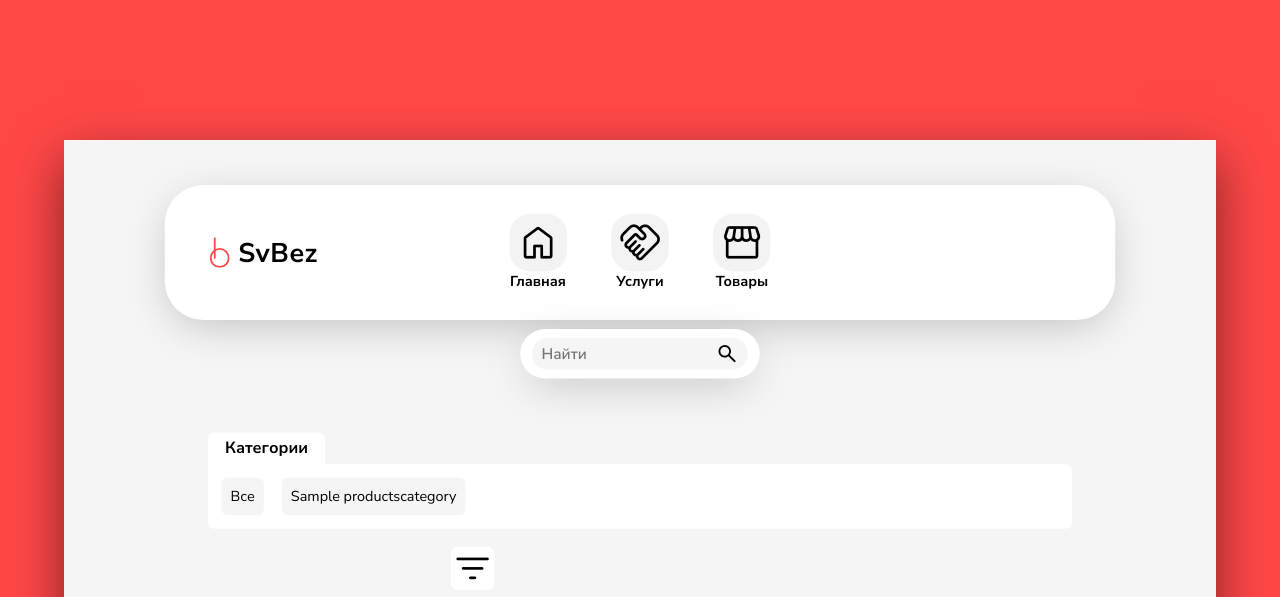
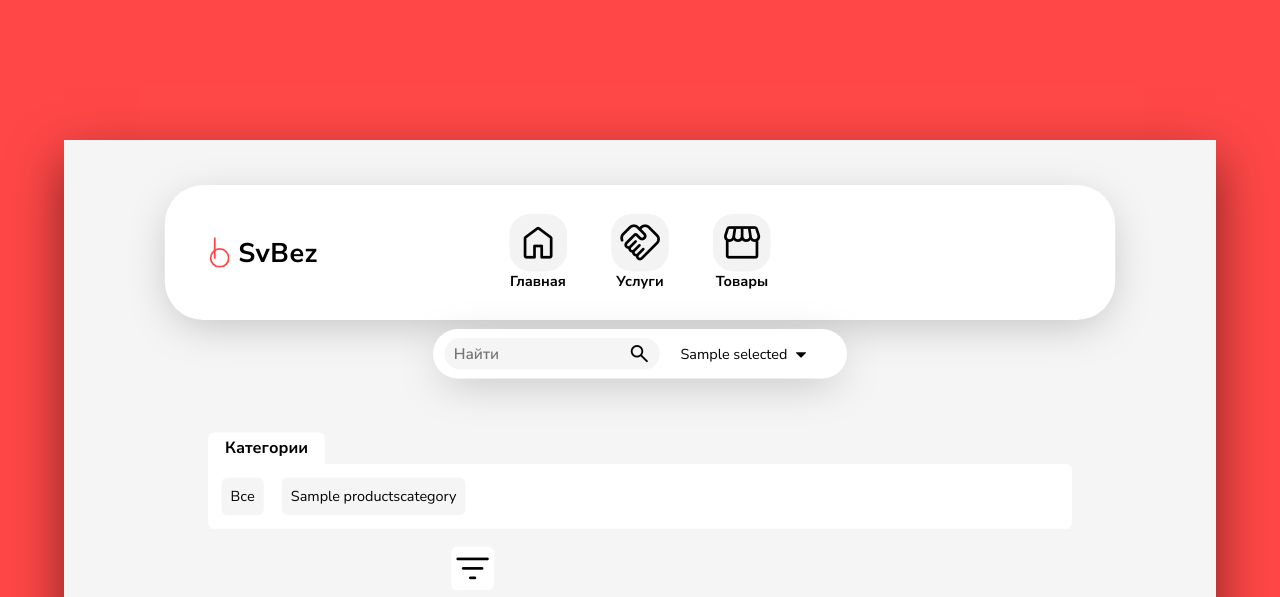
Before and after one commit to igor-73r/sv-bez, a Django app: template SvbezDjangoWeb/templates/store/store.html in a window 1280 px wide. Shown: the top 597 px of the page. Run offline with Django 4.2, Linux system fonts and the light colour scheme; tables that the repository leaves empty hold one stand-in row (values such as "Sample post"); the template is opened without the code that fills it: values that come from a table or form of the project are taken from there, most other values are stand-ins (such as "Sample title", 1, 10 or a date in 2020); grey boxes marked "Sample" are stand-in pictures; parts of the project's set-up code (start-up, migrations or seed data) failed here and were passed over; some libraries are stand-ins or nearby versions.

Commit message:
sort-added

```diff
--- a/SvbezDjangoWeb/static/css/product_card.css
+++ b/SvbezDjangoWeb/static/css/product_card.css
@@ -368,3 +368,64 @@ section.sub-header {
     color: var(--clr4);
     cursor: pointer;
 }
+
+.sort-field{
+    display: flex;
+    flex-direction: column;
+    /* position: absolute; */
+    /* right: -200px; */
+    align-items: center;
+}
+
+.selected{
+    /* top: 10px;
+    position: absolute; */
+    margin-left: 20px;
+    z-index: 999;
+    width: 175px;
+    cursor: pointer;
+    display: flex;
+    align-items: center;
+}
+
+.selected span{
+    font-size: 30px;
+    transition: all 0.4s;
+}
+
+.selected:hover {
+    color: var(--clr4);
+}
+
+.sort_form{
+    background-color: var(--clr2);
+    padding: 10px;
+    position: absolute;
+    top: 20px;
+    right: 0;
+    padding-top: 35px;
+    border-radius: var(--border-radius);
+    z-index: 99;
+    width: 195px;
+    box-shadow: 0 6px 5px -5px rgba(0, 0, 0, 0.25);
+    display: none;
+}
+
+.rotate_arrow {
+    transform: rotate(180deg);
+}
+
+#id_sort_type input[type="radio"]{
+    display: none;
+}
+
+#id_sort_type label{
+    line-height: 30px;
+    cursor: pointer;
+}
+
+#id_sort_type label:hover {
+    color: var(--clr4);
+}
+
+.disable
--- a/SvbezDjangoWeb/static/js/base.js
+++ b/SvbezDjangoWeb/static/js/base.js
@@ -74,6 +74,10 @@ $('.arrow').click(function(){
     $("html").animate({ scrollTop: $('html').prop("scrollHeight")}, 1200);
 });
 
+$('#id_sort_type').on('change', function() {
+    document.forms["sort_form"].submit();
+ });
+
 
 $('.label').click(function(){
     let element = $(this).parent().children('.drop-down-data')
@@ -94,6 +98,18 @@ $('.filters').click(function(){
         element.show();
     }else{
         element.removeAttr( 'style' );
+    }
+});
+
+$('.selected').click(function(){
+    let element = $(this).siblings('.sort_form')
+    let arrow = $(this).children('span')
+    if(element.is(":hidden")){
+        element.show();
+        arrow.addClass('rotate_arrow')
+    }else{
+        element.hide();
+        arrow.removeClass('rotate_arrow')
     }
 });
 
--- a/SvbezDjangoWeb/store/forms.py
+++ b/SvbezDjangoWeb/store/forms.py
@@ -20,6 +20,16 @@ class FullTextSearch(forms.Form):
     search_field = forms.CharField(max_length=255,
                                    widget=forms.TextInput(attrs={'placeholder': 'Найти'}),
                                    label="", required=False)
+
+
+class SortForm(forms.Form):
+    sort_types = (
+        ("", "По релевантности"),
+        ("price_descending", "Сначало дороже"),
+        ("price_ascending", "Сначало дешевле"),
+    )
+
+    sort_type = forms.ChoiceField(choices=sort_types, required=False, label="", widget=forms.RadioSelect)
 
 
 class CategoryFilterForm(forms.Form):
--- a/SvbezDjangoWeb/templates/store/store.html
+++ b/SvbezDjangoWeb/templates/store/store.html
@@ -23,7 +23,12 @@
         </form>
     </div>
     <div class="sort-field">
-
+        <div class="selected">
+            {{selected}} <span class="material-symbols-rounded">arrow_drop_down</span>
+        </div>
+        <form class="sort_form" name="sort_form" method="GET">
+            {{ sort_form }}
+        </form>
     </div>
 </section>
 
```
Also changed, not shown: SvbezDjangoWeb/store/views.py (+10 -1 lines), SvbezDjangoWeb/static/svg/arrow_drop_down.svg (added).
